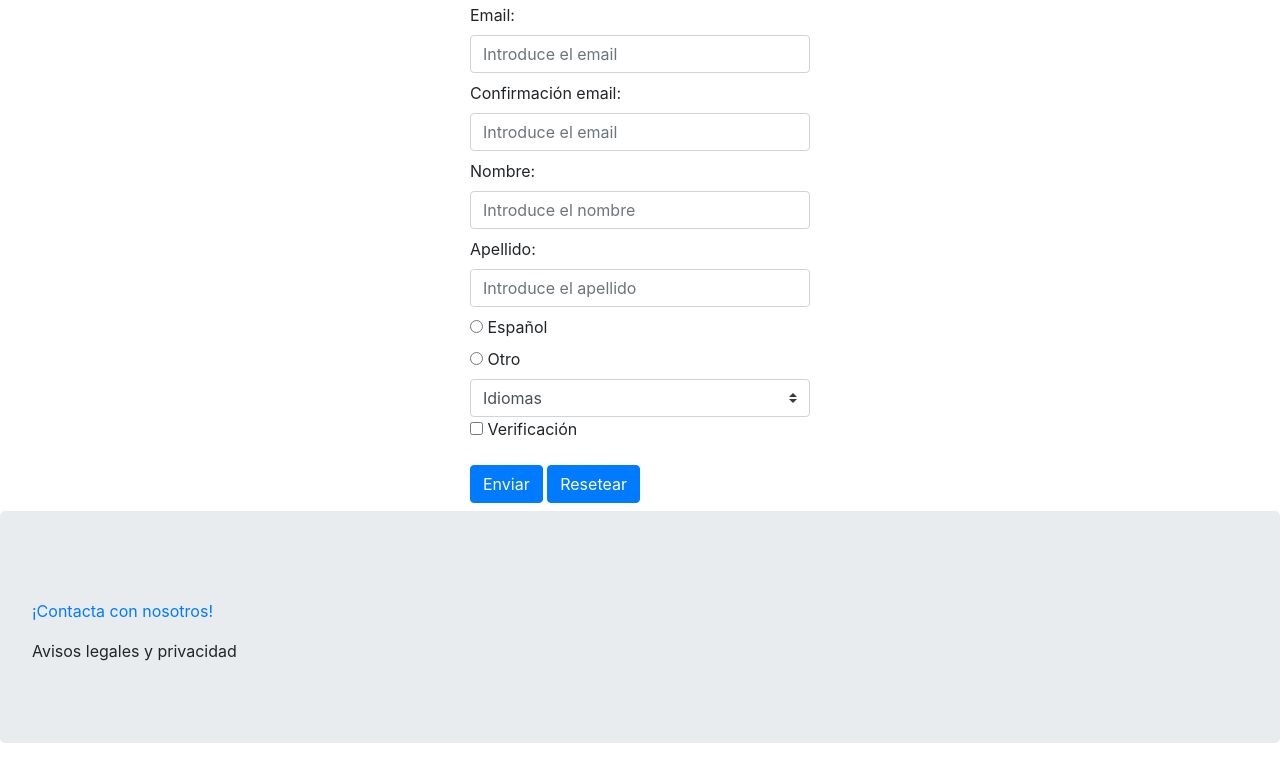
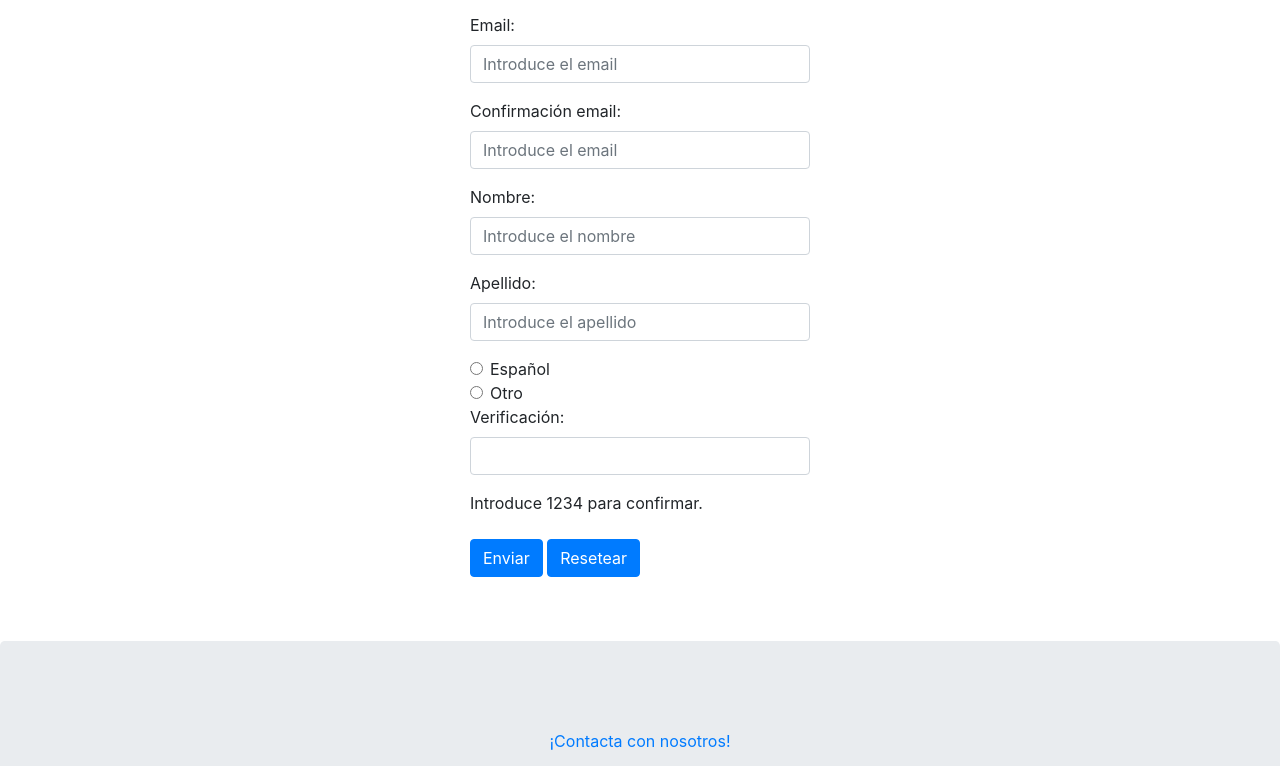
Before and after one commit to Cristina-SM/Telde-Turismo, a plain HTML site: page Telde/contact.html in a window 1280 px wide. Shown: the part 149-915 px from the top of the page. Drawn offline with nearby package versions, Linux system fonts and the light colour scheme.

Commit message:
Add files via upload

```diff
--- a/Telde/contact.html
+++ b/Telde/contact.html
@@ -4,7 +4,23 @@
 <head>
   <meta charset="UTF-8">
   <meta name="viewport" content="width=device-width, initial-scale=1.0">
-    <title>Document</title>
+  <title>Contacto</title>
+    <!-- Firebase -->
+  <script src="https://www.gstatic.com/firebasejs/8.2.3/firebase-app.js"></script>
+  <script src="https://www.gstatic.com/firebasejs/8.2.3/firebase-database.js"></script>
+  <script>
+    // Your web app's Firebase configuration
+    var firebaseConfig = {
+      apiKey: "AIzaSyDTX88AVYsroJlyeRdyimLUTT0yyYyatec",
+      authDomain: "conoce-telde.firebaseapp.com",
+      databaseURL: "https://conoce-telde.firebaseio.com",
+      projectId: "conoce-telde",
+      storageBucket: "conoce-telde.appspot.com",
+      messagingSenderId: "735281098040",
+      appId: "1:735281098040:web:e9f68e5137621c76d0a5cd"
+    };
+    firebase.initializeApp(firebaseConfig);
+  </script>
   <!-- Latest compiled and minified CSS -->
   <link rel="stylesheet" href="https://maxcdn.bootstrapcdn.com/bootstrap/4.5.2/css/bootstrap.min.css">
 
@@ -16,6 +32,8 @@
 
   <!-- Latest compiled JavaScript -->
   <script src="https://maxcdn.bootstrapcdn.com/bootstrap/4.5.2/js/bootstrap.min.js"></script>
+  <script src="js/components/form.js"></script>
+  <link rel="stylesheet" href="css/style.css">
 </head>
 
 <body>
@@ -58,36 +76,59 @@
       <h1>Contacto</h1>
     </div>
     <div class="text-contact">
-      <p>Si quieres más información sobre la guía turística en telde, ...</p>
+      <p>Si quieres más información sobre la guía turística en telde rellena .</p>
     </div>
     <div class="col-md-4 m-auto">
-      <form>
+      <form id="form-contact">
+
         <div class="form-group">
-          <label for="email" class="mr-sm-2">Email:</label>
-            <input type="email" class="form-control mb-2 mr-sm-2" placeholder="Introduce el email" id="email">
-          <label for="email2" class="mr-sm-2">Confirmación email:</label>
-            <input type="email" class="form-control mb-2 mr-sm-2" placeholder="Introduce el email" id="email2">
-          <label for="name" class="mr-sm-2"> Nombre: </label>
-            <input type= "text" class="form-control mb-2 mr-sm-2" placeholder="Introduce el nombre" id="name">
-          <label for="surname" class="mr-sm-2"> Apellido: </label>
-            <input type= "text" class="form-control mb-2 mr-sm-2" placeholder="Introduce el apellido" id="surname">
-            <input type="radio" id="spanish" name= "language" value="spanish">
-          <label> Español  </label><br>
-            <input type="radio" id="other" name= "language" value="other">
-          <label> Otro </label><br>
-          <select name="cars" class="custom-select">
-            <option selected>Idiomas</option>
-            <option value="German">Alemán</option>
-            <option value="Spanish">Español</option>
-            <option value="French">Francés</option>
-            <option value="dutch">Holandés</option>
-            <option value="English">Inglés</option>
-          </select>
-          <input type="checkbox" id="validate" name="validete" value="checkbox">
-          <label for="validate"> Verificación</label><br>
+          <label id="email" class="mr-sm-2">Email:</label>
+          <input type="email" name="Email" class="form-control mb-2 mr-sm-2" placeholder="Introduce el email" id="Email">
+          <div id="error-email">*Email no valido</div>
         </div>
-        <button type="submit" class="btn btn-primary mb-2">Enviar</button>
-        <button type="reset" class="btn btn-primary mb-2">Resetear</button>
+
+        <div class="form-group">
+          <label id="email2" class="mr-sm-2">Confirmación email:</label>
+          <input type="email" name="Email2" class="form-control mb-2 mr-sm-2" placeholder="Introduce el email" id="Email2">
+          <div id="error-email2">*Email no valido</div>
+          <div id="error-email3">*Email no valido</div>
+        </div>
+
+        <div class="form-group">
+          <label id="name" class="mr-sm-2"> Nombre: </label>
+          <input type="text" name="Name" class="form-control mb-2 mr-sm-2" placeholder="Introduce el nombre" id="Name">
+          <div id="error-name">*El campo de nombre es obligatorio</div>
+        </div>
+
+        <div class="form-group">
+          <label id="surname" class="mr-sm-2"> Apellido: </label>
+          <input type="text" name ="Surname" class="form-control mb-2 mr-sm-2" placeholder="Introduce el apellido" id="Surname">
+          <div id="error-surname">*El campo de apellido es obligatorio</div>
+        </div>
+
+        <div class="form-check">
+          <label class="form-check-label">
+            <input type="radio" name="Language" class="form-check-input"> Español
+          </label>
+        </div>
+
+        <div class="form-check">
+          <input type="radio" name = "Language" class="form-check-input" >Otro
+        </div>
+
+        <div id="error-language">*El campo de idioma es obligatorio</div>
+
+        <div class="form-group">
+          <label for="Validate">Verificación:</label>
+          <input type="text" name ="Validate" class="form-control mb-2 mr-sm-2"  id="Validate">
+        </div>
+        <div class="form-group">
+          <label for="Validate">Introduce 1234 para confirmar.</label>
+        </div>
+        <div id="error-validate">*El campo de validate no está correcto</div>
+
+        <button type="submit" class="btn btn-primary mb-2" name="button-contact" id="button-send-contact">Enviar</button>
+        <button type="reset" class="btn btn-primary mb-2" name="button-delete">Resetear</button>
       </form>
     </div>
   </div>
@@ -98,7 +139,6 @@
       <p>Avisos legales y privacidad</p>
     </div>
   </div>
-
 </body>
 
 </html>
```
Also changed, not shown: Telde/location.html (+15 -14 lines). Lines whose indentation alone changed are shown as unchanged.
